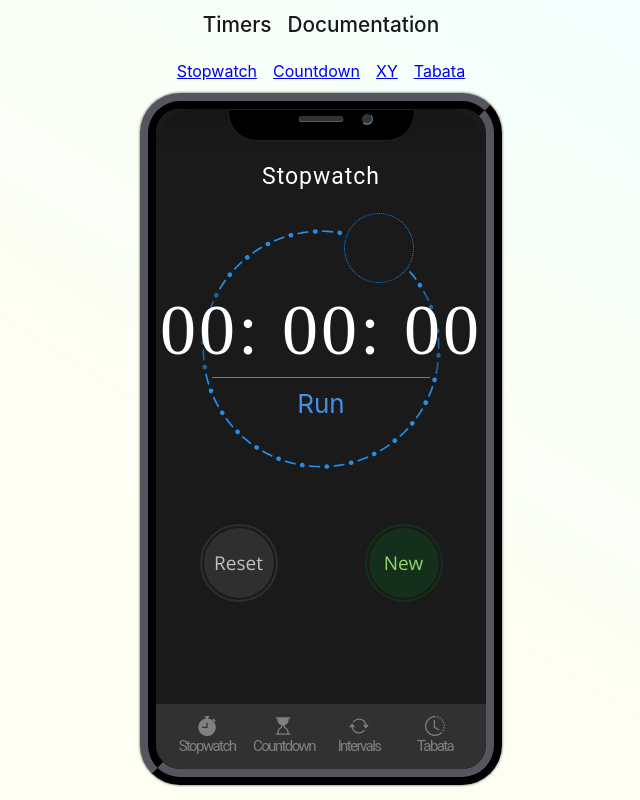
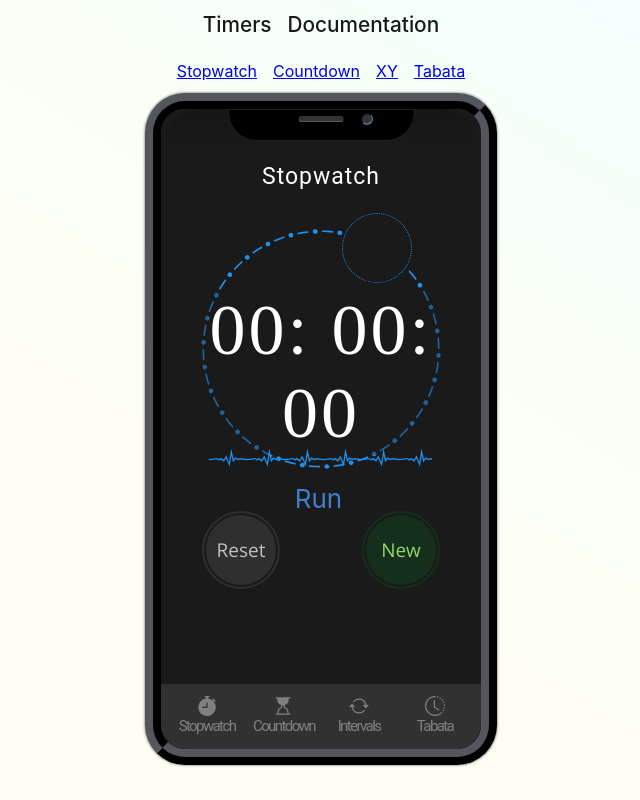
Before and after one commit to prof-tejera/assignment-1-agt25, a React (Create React App) app: page / in a window 1280 px wide. Shown: the whole page, without its empty margins (319-959 px from the left). Built offline with nearby package versions, Linux system fonts and the light colour scheme; a web font is replaced by a local one.

Commit message:
working on progress bar

```diff
--- a/src/components/generic/Device.js
+++ b/src/components/generic/Device.js
@@ -6,8 +6,8 @@ import BottomNav from "./BottomNav"
 
 const deviceDimensions = {
     phone: {
-        width: 330,
-        height: 660,
+        width: 320,
+        height: 640,
     },
     tablet: {
         width: 420,
--- a/src/components/generic/TimerInputs.js
+++ b/src/components/generic/TimerInputs.js
@@ -81,7 +81,7 @@ class TimerInputs extends React.Component {
             roundsPhase: false,
             restTimePhase: false,
 
-            // Input buttons
+            // Actions buttons
             runEnabled: false,
             roundsEnabled: false,
             restEnabled: false,
@@ -184,15 +184,31 @@ class TimerInputs extends React.Component {
         roundsPhase: false,
         restTimePhase: true,
     })
-
-
   }
 
 
 
   handleGoBack() {
     if (this.state.runTimePhase) {
-        console.log('run!');
+        let resetTimeObj = {
+            ...this.state.time,
+            runHours: "00",
+            runMinutes: "00",
+            runSeconds: "00",
+            rounds: "00",
+            restHours: "00",
+            restMinutes: "00",
+            restSeconds: "00",
+        }
+        this.setState({
+            time: resetTimeObj,
+            runEnabled: false,
+            roundsEnabled: false,
+            restEnabled: false,
+        }, function() {
+            this.props.onClick(this.state.time);
+        })
+
     } else if (this.state.roundsPhase) {
         this.setState({
             runTimePhase: true,
--- a/src/components/generic/TimerScreen.js
+++ b/src/components/generic/TimerScreen.js
@@ -2,6 +2,9 @@ import React from "react";
 import styled from "styled-components";
 import OperationsCircle from "../../images/operations-circle.svg";
 import Button from "./Button";
+import ProgressRate from "../../images/progress-rate.svg";
+
+
 
 
 const Container = styled.div`
@@ -51,17 +54,61 @@ const Time = styled.h1`
     font-weight: 300;
 `;
 
-const ProgressBar = styled.div`
-    border-top: 1px solid #1C91F2;
-    width: 66%;
+const ProgressWrapper = styled.div`
+    width: 229px;
     margin: 0 auto;
+    height: 30px;
     position: relative;
-    top: -175px;
+    top: -197px;
+    left: -2.5px;
+
     p {
+        position: relative;
+        top: -25px;
         font-size: 26px;
-        margin: 10px 0 10px 0;
+        color: #458FEBDE;
     }
+
+    }
+
+
 `;
+
+const ProgressFill = styled.div`
+    position: relative;
+    top: -23px;
+    width: 95%;
+    background-color: orange;
+    animation: progressAnimation ${(props) => props.time || "0s"};
+    padding: 1px;
+    border-radius: 30px;
+    background: rgba(0, 0, 0, 0.25);
+    box-shadow: inset 0 1px 2px rgba(0, 0, 0, 0.25),
+                0 1px rgba(255, 255, 255, 0.08);
+
+    div {
+        height: 18px;
+        border-radius: 30px;
+        background-color: orange;
+        transition: 0.4s linear;
+        transition-property: width, background-color;
+        width: 85%;
+
+
+    }
+    @keyframes progressAnimation {
+        0% {
+          width: 5%;
+          background-color: #F9BCCA;
+        }
+        100% {
+          width: 100%;
+          background-color: orange;
+        }
+      }
+
+`;
+
 
 const ButtonWrapper = styled(Button)`
     width: 75px;
@@ -73,9 +120,17 @@ const ButtonWrapper = styled(Button)`
 
 class OperationsScreen extends React.Component {
 
+    constructor(props) {
+        super(props);
+        this.state = {
+          seconds: 0,
+        }
+      }
+
 
     render() {
-        const { type, hours, minutes, seconds } = this.props;
+        const { type, hours, minutes, seconds, timerStarted } = this.props;
+
 
 
         return (
@@ -119,9 +174,15 @@ class OperationsScreen extends React.Component {
 
 
                     {/* Progress bar and status value (run or rest) */}
-                    <ProgressBar>
+                    <ProgressWrapper>
+                        <img width="232px" src={ProgressRate} alt="Progress Rate"></img>
+                        {timerStarted &&  <ProgressFill/> }
+
                         <p>Run</p>
-                    </ProgressBar>
+
+                    </ProgressWrapper>
+
+
                 </Container>
             </>
         );
--- a/src/components/timers/Stopwatch.js
+++ b/src/components/timers/Stopwatch.js
@@ -4,6 +4,7 @@ import Button from "../generic/Button";
 import TimerScreen from "../generic/TimerScreen";
 import styled from "styled-components";
 import TimerInputs from "../generic/TimerInputs";
+import { plus } from "../../utils/helpers";
 
 
 
@@ -55,6 +56,7 @@ class Stopwatch extends React.Component {
       actionBtnDisabled: false,
       timerStarted: false,
       timerPaused: false,
+      totalSeconds: 0,
     }
   }
 
@@ -94,6 +96,8 @@ class Stopwatch extends React.Component {
 
   handleInputs = (e) => {
     console.log(e);
+
+     console.log(plus(4, 4));
     this.setState({
       hours: e.runHours,
       minutes: e.runMinutes,
@@ -101,8 +105,13 @@ class Stopwatch extends React.Component {
       timerStarted: true,
       showTimer: true,
       showInputs: false,
-      actionBtn: "Pause"
+      actionBtn: parseInt(this.state.hours) ||
+                parseInt(this.state.minutes) ||
+                parseInt(this.state.seconds) ? "Pause" : "New"
+
     })
+
+
   }
 
   render() {
@@ -117,7 +126,8 @@ class Stopwatch extends React.Component {
                     type="Stopwatch"
                     hours={this.state.hours}
                     minutes={this.state.minutes}
-                    seconds={this.state.seconds}/> }
+                    seconds={this.state.seconds}
+                    timerStarted={this.state.timerStarted}/> }
 
 
 
@@ -139,7 +149,7 @@ class Stopwatch extends React.Component {
               </ActionButtonsContainer>
             }
             {this.state.showInputs &&
-            <TimerInputs type="Stopwatch" showInputs={this.state.showInputs} onClick={this.handleInputs}/>}
+            <TimerInputs type="Tabata" showInputs={this.state.showInputs} onClick={this.handleInputs}/>}
       </Device>
       </div>
 
--- a/src/utils/helpers.js
+++ b/src/utils/helpers.js
@@ -1,3 +1,7 @@
 // Add helpers here. This is usually code that is just JS and not React code. Example: write a function that
 // calculates number of minutes when passed in seconds. Things of this nature that you don't want to copy/paste
 // everywhere.
+
+export function plus(x, y) {
+    return x+y;
+}
```
Also changed, not shown: src/images/progress-rate.svg (added).
